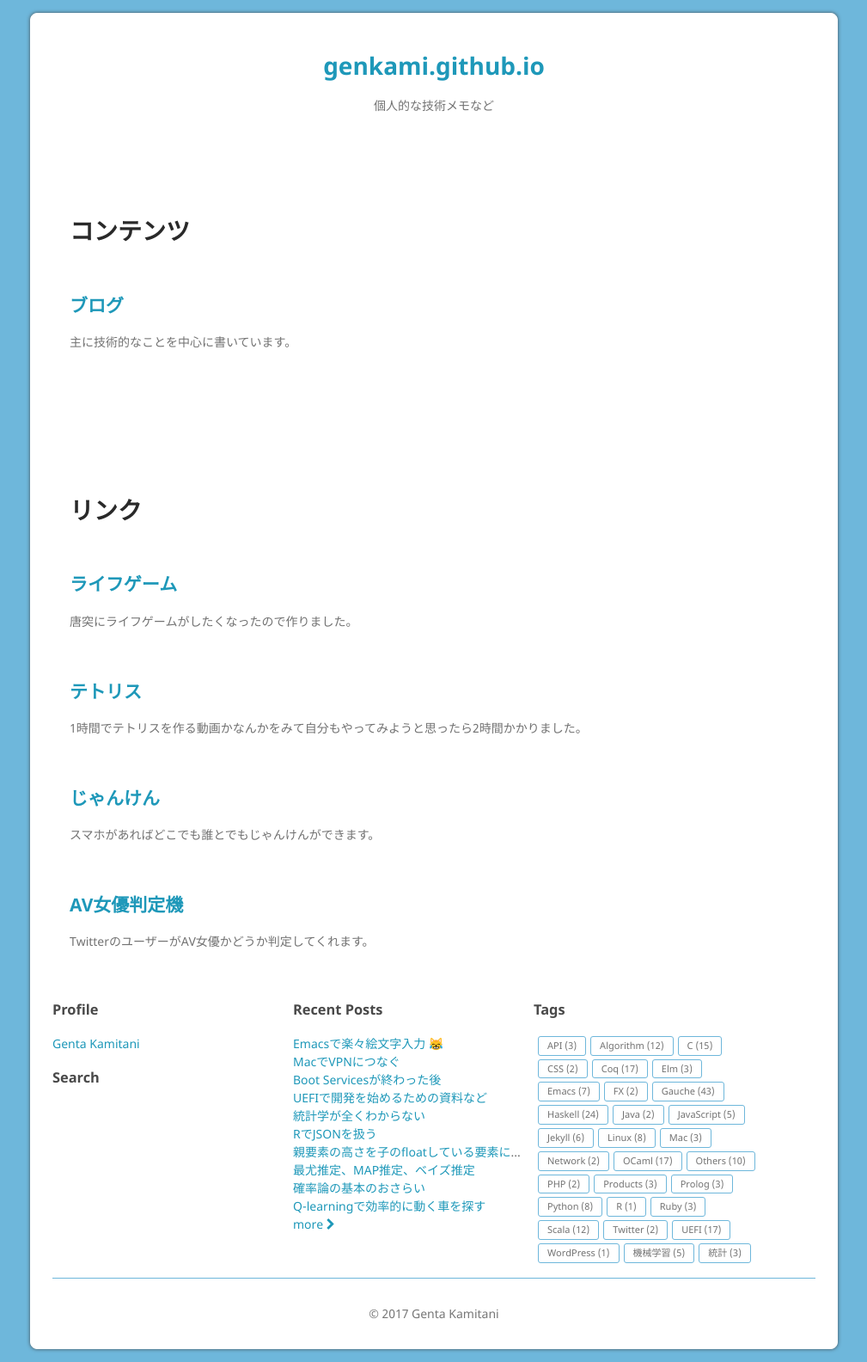
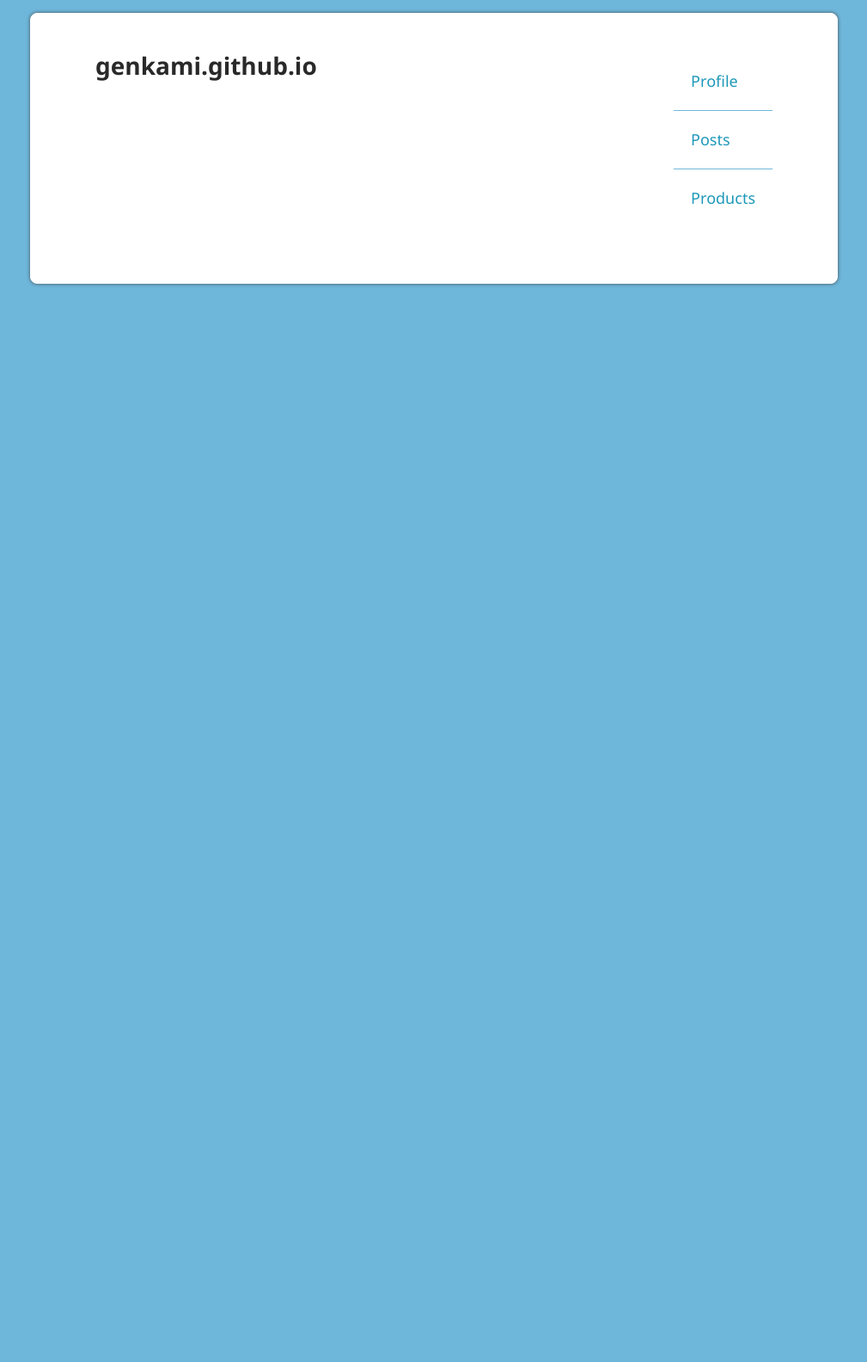
Before and after one commit to genkami/genkami.github.io, a Jekyll site: the page built from index.html, in a window 1280 px wide. Shown: the whole page at 86% size, without its empty margins (135-1144 px from the left). Built offline with Jekyll 4.4.1, drawn with Linux system fonts in a browser that asks for light colours; emoji names are drawn with the system emoji font; comment, search, counter and statistics services are not loaded; after the commit the page ends 900 px from its top, so only the background shows below that.

Commit message:
トップページの見た目を変えた

```diff
--- a/_sass/genkami-github-io.scss
+++ b/_sass/genkami-github-io.scss
@@ -107,6 +107,28 @@ a {
 
 a:hover, a:focus {
     color: $link-hover-color;
+}
+
+.top-nav {
+    @include clear-float;
+    display: flex;
+    margin: 30px 50px;
+}
+
+.top-nav h1 {
+    margin-right: auto;
+}
+
+.top-nav ul li {
+    display: block;
+    list-style: none;
+    border-bottom: 1px solid $hr-color;
+    font-size: 18px;
+    padding: 20px;
+}
+
+.top-nav ul li:last-child {
+    border-bottom: none;
 }
 
 .article-metadata {
--- a/index.html
+++ b/index.html
@@ -1,53 +1,24 @@
 ---
-layout: default
+layout: null
 title: top
 ---
-<div class="content-group">
-  <div class="content content-header">
-    <h1>コンテンツ</h1>
-  </div>
-
-  <div class="content">
-    <h2><a href="/articles.html">ブログ</a></h2>
-    主に技術的なことを中心に書いています。
-  </div>
-
-  <div class="content"></div>
-  <div class="content"></div>
-</div>
-
-<div class="content-group">
-  <div class="content content-header">
-    <h1>リンク</h1>
-  </div>
-
-  <div class="content">
-    <h2><a href="http://monamonamonad.github.io/lifegame/">ライフゲーム</a></h2>
-    <p>唐突にライフゲームがしたくなったので作りました。</p>
-  </div>
-
-  <div class="content">
-    <h2><a href="http://monamonamonad.github.io/tetris/">テトリス</a></h2>
-    <p>1時間でテトリスを作る動画かなんかをみて自分もやってみようと思ったら2時間かかりました。</p>
-  </div>
-
-  <div class="content">
-    <h2><a href="http://monamonamonad.github.io/jk/">じゃんけん</a></h2>
-    <p>スマホがあればどこでも誰とでもじゃんけんができます。</p>
-  </div>
-
-  <div class="content">
-    <h2><a href="http://dokodeglobal.com/av_classifier/">AV女優判定機</a></h2>
-    <p>TwitterのユーザーがAV女優かどうか判定してくれます。</p>
-  </div>
-</div>
-
-<style>
- .content-group {
-   padding-top: 50px;
- }
-
- .content {
-   padding: 20px;
- }
-</style>
+<!doctype html>
+<html lang="{{ site.lang | default: 'en-US' }}">
+  <head>
+    {% include head.html %}
+  </head>
+  <body>
+    <div class="wrapper">
+      <section>
+        <nav class="top-nav">
+          <h1>genkami.github.io</h1>
+          <ul>
+            <li><a href="/about.html">Profile</a></li>
+            <li><a href="/articles.html">Posts</a></li>
+            <li><a href="/products.html">Products</a></li>
+          </ul>
+        </nav>
+      </section>
+    </div>
+  </body>
+</html>
```
